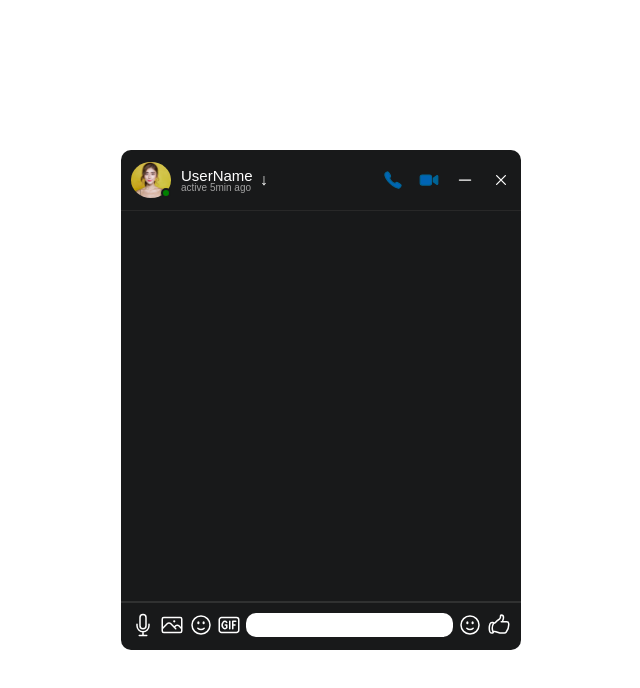
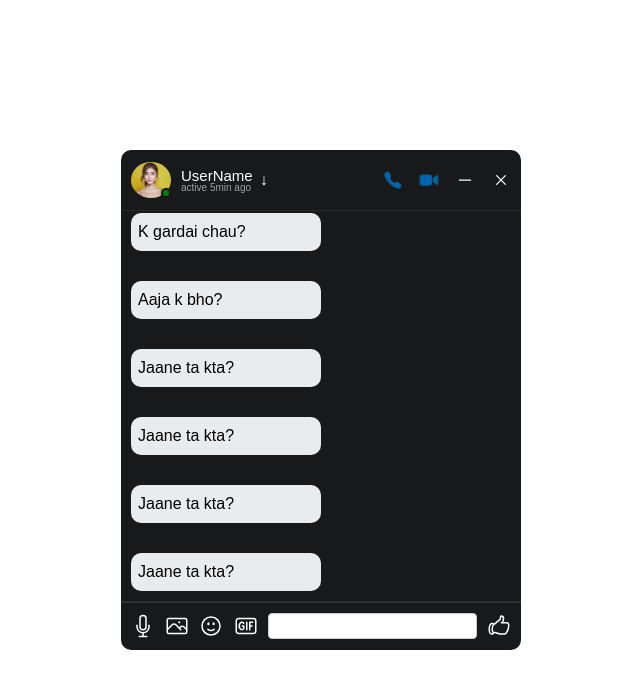
Before and after one commit to PEluffy/ChatApp, a React (Create React App) app in the folder client/: page / in a window 1280 px wide. Shown: the top 688 px of the page, without its empty margins (319-959 px from the left). Built offline with nearby package versions, Linux system fonts and the light colour scheme.

Commit message:
more funtionalities in chatbox

```diff
--- a/client/src/components/ChatPage/ChatPage.css
+++ b/client/src/components/ChatPage/ChatPage.css
@@ -4,12 +4,11 @@
   background-color: #18191a;
   border-radius: 10px;
 }
-/* .bor {
-  border-bottom: 5px;
-  border-color: aqua;
-} */
+
 .scrollable-div {
   height: 390px;
+  overflow-y: auto; /* Enable vertical scrolling */
+  padding: 10px;
 }
 .user-avatar {
   height: 40px;
@@ -41,6 +40,15 @@
   margin-right: 10px;
 }
 
+.message-bubble {
+  margin-top: 30px;
+  padding: 7px;
+  border-radius: 10px;
+  background-color: #e9ecef;
+  color: black;
+  max-width: 50%;
+  word-break: break-word;
+}
 .bottombox {
   padding: 10px;
   display: flex;
@@ -65,7 +73,10 @@
   right: 10px;
   border: 2px solid #18191a; /* Optional: add a border to create a gap from the image */
 }
-
+svg,
+img:hover {
+  cursor: pointer;
+}
 .topbox {
   display: flex;
   padding: 10px;
@@ -81,7 +92,14 @@
   margin: 0;
 }
 
-input {
-  border-radius: 10px;
+.input-box {
   color: black;
+  font-size: 16px;
+  border: 1px solid #ccc; /* Default border */
+  border-radius: 4px;
+  outline: none; /* Remove default outline */
 }
+
+.input-box:focus {
+  box-shadow: none;
+}
--- a/client/src/components/ChatPage/ChatPage.tsx
+++ b/client/src/components/ChatPage/ChatPage.tsx
@@ -1,5 +1,77 @@
+import {
+  ReactElement,
+  ReactHTMLElement,
+  useEffect,
+  useRef,
+  useState,
+} from "react";
 import "./ChatPage.css";
 export const ChatPage = () => {
+  const [message, setMessage] = useState<null | string>(null);
+  const [chat, setChat] = useState([
+    {
+      message: "k gariraxas oi ?",
+    },
+    {
+      message: "Kati xaina ta?",
+    },
+    {
+      message: "Kaam k chafdsfas huh kaam xaina teroo ?",
+    },
+    {
+      message: "Bhok lagyo ta?",
+    },
+    {
+      message: "Thik chau?",
+    },
+    {
+      message: "K vayo?",
+    },
+    {
+      message: "Kaati bho bolako?",
+    },
+    {
+      message: "K gardai chau?",
+    },
+    {
+      message: "Aaja k bho?",
+    },
+    {
+      message: "Jaane ta kta?",
+    },
+    {
+      message: "Jaane ta kta?",
+    },
+    {
+      message: "Jaane ta kta?",
+    },
+    {
+      message: "Jaane ta kta?",
+    },
+  ]);
+
+  const scrollableDivRef = useRef<HTMLDivElement>(null);
+  const handleMessageChange = (event: React.ChangeEvent<HTMLInputElement>) => {
+    setMessage(event.target.value);
+  };
+  const handleSubmit = () => {
+    if (message) {
+      setChat((prev) => [
+        ...prev,
+        {
+          message: message,
+        },
+      ]);
+      setMessage(null);
+    }
+  };
+  useEffect(() => {
+    if (scrollableDivRef.current) {
+      scrollableDivRef.current.scrollTop =
+        scrollableDivRef.current.scrollHeight;
+    }
+  }, [chat]);
+
   return (
     <>
       <div className="chatContainer">
@@ -33,84 +105,58 @@ export const ChatPage = () => {
               </div>
             </div>
           </div>
-          <div className="scrollable-div"></div>
+          <div className="scrollable-div" ref={scrollableDivRef}>
+            <div className="past-mesages">
+              <div className="user-pastmessage-box">
+                {chat.map((chatMessage, index) => (
+                  <div key={index} className="message">
+                    <div className="message-bubble">{chatMessage.message}</div>
+                  </div>
+                ))}
+              </div>
+            </div>
+          </div>
           <div className="bottomboxContainer">
             <div className="bottombox">
               <svg
                 xmlns="http://www.w3.org/2000/svg"
                 fill="none"
                 viewBox="0 0 24 24"
-                stroke-width="1.5"
+                strokeWidth="1.5"
                 stroke="currentColor"
                 className="size-6"
               >
                 <path
-                  stroke-linecap="round"
-                  stroke-linejoin="round"
+                  strokeLinecap="round"
+                  strokeLinejoin="round"
                   d="M12 18.75a6 6 0 0 0 6-6v-1.5m-6 7.5a6 6 0 0 1-6-6v-1.5m6 7.5v3.75m-3.75 0h7.5M12 15.75a3 3 0 0 1-3-3V4.5a3 3 0 1 1 6 0v8.25a3 3 0 0 1-3 3Z"
                 />
               </svg>
-
               <svg
                 xmlns="http://www.w3.org/2000/svg"
                 fill="none"
                 viewBox="0 0 24 24"
-                stroke-width="1.5"
+                strokeWidth="1.5"
                 stroke="currentColor"
                 className="size-6"
               >
                 <path
-                  stroke-linecap="round"
-                  stroke-linejoin="round"
+                  strokeLinecap="round"
+                  strokeLinejoin="round"
                   d="m2.25 15.75 5.159-5.159a2.25 2.25 0 0 1 3.182 0l5.159 5.159m-1.5-1.5 1.409-1.409a2.25 2.25 0 0 1 3.182 0l2.909 2.909m-18 3.75h16.5a1.5 1.5 0 0 0 1.5-1.5V6a1.5 1.5 0 0 0-1.5-1.5H3.75A1.5 1.5 0 0 0 2.25 6v12a1.5 1.5 0 0 0 1.5 1.5Zm10.5-11.25h.008v.008h-.008V8.25Zm.375 0a.375.375 0 1 1-.75 0 .375.375 0 0 1 .75 0Z"
                 />
               </svg>
-
               <svg
                 xmlns="http://www.w3.org/2000/svg"
                 fill="none"
                 viewBox="0 0 24 24"
-                stroke-width="1.5"
+                strokeWidth="1.5"
                 stroke="currentColor"
                 className="size-6"
               >
                 <path
-                  stroke-linecap="round"
-                  stroke-linejoin="round"
-                  d="M15.182 15.182a4.5 4.5 0 0 1-6.364 0M21 12a9 9 0 1 1-18 0 9 9 0 0 1 18 0ZM9.75 9.75c0 .414-.168.75-.375.75S9 10.164 9 9.75 9.168 9 9.375 9s.375.336.375.75Zm-.375 0h.008v.015h-.008V9.75Zm5.625 0c0 .414-.168.75-.375.75s-.375-.336-.375-.75.168-.75.375-.75.375.336.375.75Zm-.375 0h.008v.015h-.008V9.75Z"
-                />
-              </svg>
-
-              <svg
-                xmlns="http://www.w3.org/2000/svg"
-                fill="none"
-                viewBox="0 0 24 24"
-                stroke-width="1.5"
-                stroke="currentColor"
-                className="size-6"
-              >
-                <path
-                  stroke-linecap="round"
-                  stroke-linejoin="round"
-                  d="M12.75 8.25v7.5m6-7.5h-3V12m0 0v3.75m0-3.75H18M9.75 9.348c-1.03-1.464-2.698-1.464-3.728 0-1.03 1.465-1.03 3.84 0 5.304 1.03 1.464 2.699 1.464 3.728 0V12h-1.5M4.5 19.5h15a2.25 2.25 0 0 0 2.25-2.25V6.75A2.25 2.25 0 0 0 19.5 4.5h-15a2.25 2.25 0 0 0-2.25 2.25v10.5A2.25 2.25 0 0 0 4.5 19.5Z"
-                />
-              </svg>
-              <div className="messageboxContainer">
-                <div className="messagebox">
-                  <input type="text"></input>
-                </div>
-              </div>
-              <svg
-                xmlns="http://www.w3.org/2000/svg"
-                fill="none"
-                viewBox="0 0 24 24"
-                stroke-width="1.5"
-                stroke="currentColor"
-                className="size-6"
-              >
-                <path
-                  stroke-linecap="round"
-                  stroke-linejoin="round"
+                  strokeLinecap="round"
+                  strokeLinejoin="round"
                   d="M15.182 15.182a4.5 4.5 0 0 1-6.364 0M21 12a9 9 0 1 1-18 0 9 9 0 0 1 18 0ZM9.75 9.75c0 .414-.168.75-.375.75S9 10.164 9 9.75 9.168 9 9.375 9s.375.336.375.75Zm-.375 0h.008v.015h-.008V9.75Zm5.625 0c0 .414-.168.75-.375.75s-.375-.336-.375-.75.168-.75.375-.75.375.336.375.75Zm-.375 0h.008v.015h-.008V9.75Z"
                 />
               </svg>
@@ -118,16 +164,58 @@ export const ChatPage = () => {
                 xmlns="http://www.w3.org/2000/svg"
                 fill="none"
                 viewBox="0 0 24 24"
-                stroke-width="1.5"
+                strokeWidth="1.5"
                 stroke="currentColor"
                 className="size-6"
               >
                 <path
-                  stroke-linecap="round"
-                  stroke-linejoin="round"
-                  d="M6.633 10.25c.806 0 1.533-.446 2.031-1.08a9.041 9.041 0 0 1 2.861-2.4c.723-.384 1.35-.956 1.653-1.715a4.498 4.498 0 0 0 .322-1.672V2.75a.75.75 0 0 1 .75-.75 2.25 2.25 0 0 1 2.25 2.25c0 1.152-.26 2.243-.723 3.218-.266.558.107 1.282.725 1.282m0 0h3.126c1.026 0 1.945.694 2.054 1.715.045.422.068.85.068 1.285a11.95 11.95 0 0 1-2.649 7.521c-.388.482-.987.729-1.605.729H13.48c-.483 0-.964-.078-1.423-.23l-3.114-1.04a4.501 4.501 0 0 0-1.423-.23H5.904m10.598-9.75H14.25M5.904 18.5c.083.205.173.405.27.602.197.4-.078.898-.523.898h-.908c-.889 0-1.713-.518-1.972-1.368a12 12 0 0 1-.521-3.507c0-1.553.295-3.036.831-4.398C3.387 9.953 4.167 9.5 5 9.5h1.053c.472 0 .745.556.5.96a8.958 8.958 0 0 0-1.302 4.665c0 1.194.232 2.333.654 3.375Z"
+                  strokeLinecap="round"
+                  strokeLinejoin="round"
+                  d="M12.75 8.25v7.5m6-7.5h-3V12m0 0v3.75m0-3.75H18M9.75 9.348c-1.03-1.464-2.698-1.464-3.728 0-1.03 1.465-1.03 3.84 0 5.304 1.03 1.464 2.699 1.464 3.728 0V12h-1.5M4.5 19.5h15a2.25 2.25 0 0 0 2.25-2.25V6.75A2.25 2.25 0 0 0 19.5 4.5h-15a2.25 2.25 0 0 0-2.25 2.25v10.5A2.25 2.25 0 0 0 4.5 19.5Z"
                 />
               </svg>
+              <div className="messageboxContainer">
+                <div className="messagebox">
+                  <input
+                    type="text"
+                    className="input-box"
+                    value={message || ""}
+                    onChange={handleMessageChange}
+                  ></input>
+                </div>
+              </div>
+              {message ? (
+                <svg
+                  xmlns="http://www.w3.org/2000/svg"
+                  fill="none"
+                  viewBox="0 0 24 24"
+                  strokeWidth="1.5"
+                  stroke="currentColor"
+                  className="size-6 enter-svg"
+                  onClick={handleSubmit}
+                >
+                  <path
+                    strokeLinecap="round"
+                    strokeLinejoin="round"
+                    d="M6 12 3.269 3.125A59.769 59.769 0 0 1 21.485 12 59.768 59.768 0 0 1 3.27 20.875L5.999 12Zm0 0h7.5"
+                  />
+                </svg>
+              ) : (
+                <svg ////if message is null show like-svg else show enter-svg
+                  xmlns="http://www.w3.org/2000/svg"
+                  fill="none"
+                  viewBox="0 0 24 24"
+                  strokeWidth="1.5"
+                  stroke="currentColor"
+                  className="size-6 like-svg"
+                >
+                  <path
+                    strokeLinecap="round"
+                    strokeLinejoin="round"
+                    d="M6.633 10.25c.806 0 1.533-.446 2.031-1.08a9.041 9.041 0 0 1 2.861-2.4c.723-.384 1.35-.956 1.653-1.715a4.498 4.498 0 0 0 .322-1.672V2.75a.75.75 0 0 1 .75-.75 2.25 2.25 0 0 1 2.25 2.25c0 1.152-.26 2.243-.723 3.218-.266.558.107 1.282.725 1.282m0 0h3.126c1.026 0 1.945.694 2.054 1.715.045.422.068.85.068 1.285a11.95 11.95 0 0 1-2.649 7.521c-.388.482-.987.729-1.605.729H13.48c-.483 0-.964-.078-1.423-.23l-3.114-1.04a4.501 4.501 0 0 0-1.423-.23H5.904m10.598-9.75H14.25M5.904 18.5c.083.205.173.405.27.602.197.4-.078.898-.523.898h-.908c-.889 0-1.713-.518-1.972-1.368a12 12 0 0 1-.521-3.507c0-1.553.295-3.036.831-4.398C3.387 9.953 4.167 9.5 5 9.5h1.053c.472 0 .745.556.5.96a8.958 8.958 0 0 0-1.302 4.665c0 1.194.232 2.333.654 3.375Z"
+                  />
+                </svg>
+              )}
             </div>
           </div>
         </div>
```
